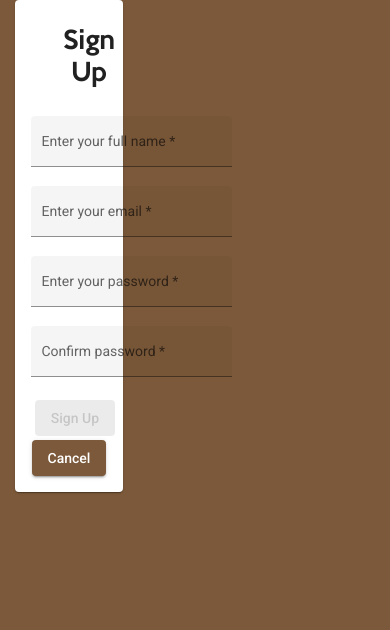
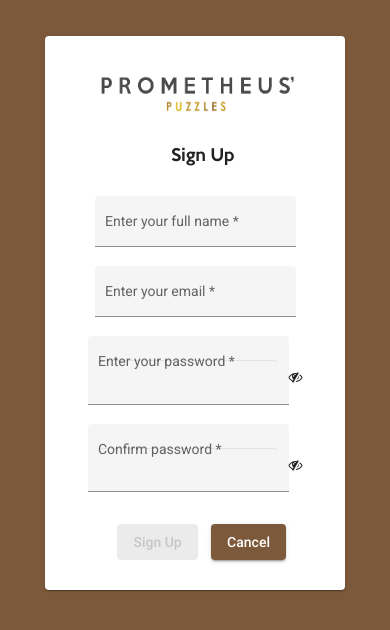
Before and after one commit to COS301-SE-2020/Puzzle-Generator, an Angular app: page /signup in a window 390 px wide. Shown: the top 630 px of the page. Built offline with nearby package versions, Linux system fonts and the light colour scheme; what angular-bootstrap-md, ngx-pagination would draw is missing.

Commit message:
responsive login/register/reset with eye icon for password

```diff
--- a/src/app/pages/login/login.component.css
+++ b/src/app/pages/login/login.component.css
@@ -8,11 +8,6 @@
     background-attachment: fixed;
     background-size: cover;
     background-position: center;
-}
-
-h1{
-    margin-top: 1rem;
-    font-family: keep-calm;
 }
 
 .btns{
@@ -29,7 +24,8 @@ h1{
 }
 
 .regForm{
-    width: 20%;
+    width: 100%;
+    max-width: 300px;
     text-align: center;
     margin-top: 10%;
 }
--- a/src/app/pages/login/login.component.html
+++ b/src/app/pages/login/login.component.html
@@ -1,5 +1,5 @@
 <div class="container">
-    <div class="flex-container" fxLayout="row" fxLayout.xs="column" fxLayoutAlign="center none">
+    <div class="flex-container" fxLayout="row" fxLayoutAlign="center none">
         <mat-card class="regForm"><img src="assets/images/label.png">
             <mat-card-header>
                 <h3>Login</h3>
@@ -22,9 +22,23 @@
 
                     <div>
                     <mat-form-field appearance="fill">
-                        <mat-label>Enter your password</mat-label>
-                        <input class="input" matInput required formControlName="password" type="password">
+                        <mat-label>Enter your password</mat-label><br>
+                        <input matInput required
+                  [type]="fieldTextType ? 'text' : 'password'"
+                  class="form-control input"
+                  formControlName="password"
+                />
                     </mat-form-field>
+
+                    <span><i
+                      class="fa"
+                      [ngClass]="{
+                        'fa-eye-slash': !fieldTextType,
+                        'fa-eye': fieldTextType
+                      }"
+                      (click)="toggleFieldTextType()"
+                    ></i></span>
+
                         <div>
                             <ng-container *ngFor="let error of error_messages.password">
                                 <mat-error class="error-message" *ngIf="loginForm.get('password').hasError(error.type) && (loginForm.get('password').dirty || loginForm.get('password').touched)">
--- a/src/app/pages/login/login.component.ts
+++ b/src/app/pages/login/login.component.ts
@@ -14,9 +14,16 @@ export class LoginComponent implements OnInit {
   loginForm: FormGroup;
   verifyUser: any;
   formError: string;
+  fieldTextType: boolean;
 
   constructor(private formBuilder: FormBuilder, private api: APIService, private router: Router) {}
   //method for logging in user and getting the token associated with the said user
+
+  toggleFieldTextType() {
+    this.fieldTextType = !this.fieldTextType;
+  }
+
+
   loginUser(currentUser: User){
     this.formError = '';
     if(currentUser !== null){
--- a/src/app/pages/profile/profile.component.css
+++ b/src/app/pages/profile/profile.component.css
@@ -17,7 +17,7 @@ h1{
 }
 
 .profileImageCard{
-  margin-left: 23%;
+  margin-left: 25%;
 }
 
 .abc{
@@ -61,3 +61,11 @@ h1{
     margin-bottom: 1vw;
     background-color: white;
   }
+
+  mat-card {
+    width: 100%;
+    max-width: 370px;
+    position: relative;
+    overflow: hidden;
+    height: 35rem;
+  }
--- a/src/app/pages/ratings/ratings.component.html
+++ b/src/app/pages/ratings/ratings.component.html
@@ -30,7 +30,7 @@
 </div>
 
 <div class="container-fluid" *ngIf="dataAvailable" >
-    <div class="flex-container" fxLayout="row wrap" fxLayout.xs="column" fxLayoutAlign="space-evenly center">
+    <div class="flex-container" fxLayout="row wrap" fxLayout.xs="row wrap" fxLayoutAlign="space-evenly center">
         <mat-card class="content"  *ngFor="let puzzle of this.datasource.filteredData | slice: startIndex:endIndex">
           <div class="content-overlay"></div>
           <!-- <mat-icon aria-hidden="false" class="infoIcon">info_outline</mat-icon> -->
--- a/src/app/pages/reset-password/reset-password.component.css
+++ b/src/app/pages/reset-password/reset-password.component.css
@@ -1,5 +1,7 @@
+@import url(https://fonts.googleapis.com/css?family=Raleway);
+
 .container{
-  background-color: #be8a5c;
+  background-color: #7C593A;
   height: 100%;
   width: 100%;
   background-repeat: no-repeat;
@@ -8,13 +10,15 @@
   background-position: center;
 }
 
-h1{
+h3{
     margin-top: 1rem;
     font-family: keep-calm;
+    margin-left: 30px;
 }
 
 .btns{
     background-color: #7C593A;
+    color: white;
 }
 
 #two{
@@ -26,9 +30,10 @@ h1{
 }
 
 .regForm{
-    margin-top: 150px;
-    width: 20%;
+    width: 100%;
+    max-width: 300px;
     text-align: center;
+    margin-top: 10%;
 }
 
 .regFormContent{
@@ -36,8 +41,7 @@ h1{
 }
 
 .cardTitle{
-    margin-left: 1rem;
-    margin-top: 1rem;
+    margin-left: 9.5rem;
 }
 
 #passError{
@@ -47,3 +51,8 @@ h1{
 #resetDone{
     color: #7C593A;
 }
+
+img{
+    width: 100%;
+    height: 80px;
+}
--- a/src/app/pages/reset-password/reset-password.component.html
+++ b/src/app/pages/reset-password/reset-password.component.html
@@ -1,8 +1,8 @@
 <div class="container">
-    <div class="flex-container" fxLayout="row" fxLayout.xs="column" fxLayoutAlign="center none">
-        <mat-card class="regForm">
+    <div class="flex-container" fxLayout="row" fxLayoutAlign="center none">
+      <mat-card class="regForm"><img src="assets/images/label.png">
           <mat-card-header>
-              <h1>Reset Password</h1>
+              <h3>Reset Password</h3>
           </mat-card-header>
             <mat-card-content class="regFormContent">
                 <form [formGroup]="resetPasswordForm" (ngSubmit)="resetPassword(resetPasswordForm.value)">
--- a/src/app/pages/reset-success/reset-success.component.css
+++ b/src/app/pages/reset-success/reset-success.component.css
@@ -1,16 +1,29 @@
 .container{
-    background-image: url('../../../assets/images/bg2.jpg');
-    height: 100%;
-    width: 100%;
+  background-color: #7C593A;
+  height: 100%;
+  width: 100%;
+  background-repeat: no-repeat;
+  background-attachment: fixed;
+  background-size: cover;
+  background-position: center;
+}
+
+h3{
+    margin-top: 1rem;
+    font-family: keep-calm;
+    margin-left: 25px;
 }
 
 .btns{
     background-color: #7C593A;
+    color: white;
 }
 
 .regForm{
-    width: 30%;
+    width: 100%;
+    max-width: 300px;
     text-align: center;
+    margin-top: 10%;
 }
 
 .regFormContent{
@@ -21,3 +34,8 @@
     margin-left: 1rem;
     margin-top: 1rem;
 }
+
+img{
+    width: 100%;
+    height: 80px;
+}
--- a/src/app/pages/reset-success/reset-success.component.html
+++ b/src/app/pages/reset-success/reset-success.component.html
@@ -1,9 +1,9 @@
 <div class="container">
-    <div class="flex-container" fxLayout="row" fxLayout.xs="column" fxLayoutAlign="center none">
-        <mat-card class="regForm">
-            <mat-card-header>
-                <mat-card-title class="cardTitle">Reset Password Successfully</mat-card-title>
-            </mat-card-header>
+    <div class="flex-container" fxLayout="row" fxLayoutAlign="center none">
+          <mat-card class="regForm"><img src="assets/images/label.png">
+              <mat-card-header>
+                  <h3>Reset Password</h3>
+              </mat-card-header>
             <mat-card-content class="regFormContent">
                     <p>Please login</p>
                     <a routerLink="/login" mat-raised-button class="btns" id="two">Login</a>
--- a/src/app/pages/signup/signup.component.css
+++ b/src/app/pages/signup/signup.component.css
@@ -26,8 +26,10 @@ h1{
 }
 
 .regForm{
-    width: 30%;
+    width: 100%;
+    max-width: 300px;
     text-align: center;
+    margin-top: 10%;
 }
 
 .regFormContent{
@@ -42,8 +44,13 @@ h1{
     color: red;
 }
 
+h3{
+    margin-top: 1rem;
+    font-family: keep-calm;
+    padding-left: 78px;
+}
 
 img{
     width: 100%;
-    height: 100%;
+    height: 80px;
 }
--- a/src/app/pages/signup/signup.component.html
+++ b/src/app/pages/signup/signup.component.html
@@ -1,9 +1,9 @@
 <div class="container">
-    <div class="flex-container" fxLayout="row" fxLayout.xs="column" fxLayoutAlign="center none">
-        <mat-card class="regForm">
-            <mat-card-header>
-                <h1>Sign Up</h1>
-            </mat-card-header>
+    <div class="flex-container" fxLayout="row" fxLayoutAlign="center none">
+      <mat-card class="regForm"><img src="assets/images/label.png">
+          <mat-card-header>
+              <h3>Sign Up</h3>
+          </mat-card-header>
             <mat-card-content class="regFormContent">
                 <form [formGroup]="signUpForm" (ngSubmit)="createNewUser(signUpForm.value)">
                     <div>
@@ -37,8 +37,20 @@
                     <div>
                     <mat-form-field appearance="fill">
                         <mat-label>Enter your password</mat-label>
-                        <input class="input" matInput required formControlName="password" type="password">
+                        <input matInput required
+                  [type]="fieldTextType ? 'text' : 'password'"
+                  class="form-control input"
+                  formControlName="password"
+                />
                     </mat-form-field>
+                    <span><i
+                      class="fa"
+                      [ngClass]="{
+                        'fa-eye-slash': !fieldTextType,
+                        'fa-eye': fieldTextType
+                      }"
+                      (click)="toggleFieldTextType()"
+                    ></i></span>
                         <div>
                             <ng-container *ngFor="let error of error_messages.password">
                                 <mat-error class="error-message" *ngIf="signUpForm.get('password').hasError(error.type) && (signUpForm.get('password').dirty || signUpForm.get('password').touched)">
@@ -50,8 +62,20 @@
                     <div>
                     <mat-form-field appearance="fill">
                         <mat-label>Confirm password</mat-label>
-                        <input class="input" matInput  required formControlName="confirmPassword" type="password">
+                        <input matInput required
+                  [type]="fieldTextType2 ? 'text' : 'password'"
+                  class="form-control input"
+                  formControlName="confirmPassword"
+                />
                     </mat-form-field>
+                    <span><i
+                      class="fa"
+                      [ngClass]="{
+                        'fa-eye-slash': !fieldTextType2,
+                        'fa-eye': fieldTextType2
+                      }"
+                      (click)="toggleFieldTextType2()"
+                    ></i></span>
                         <div>
                             <ng-container *ngFor="let error of error_messages.confirmPassword">
                                 <mat-error class="error-message" *ngIf="signUpForm.get('confirmPassword').hasError(error.type) && (signUpForm.get('confirmPassword').dirty || signUpForm.get('confirmPassword').touched)">
--- a/src/app/pages/signup/signup.component.ts
+++ b/src/app/pages/signup/signup.component.ts
@@ -13,11 +13,22 @@ export class SignupComponent implements OnInit {
   signUpForm: FormGroup;
   newUser: any;
   formError: string;
+  fieldTextType: boolean;
+  fieldTextType2: boolean;
 
   token: any;
   name: any;
 
   constructor(private formBuilder: FormBuilder, private api: APIService, private router: Router) {}
+
+
+  toggleFieldTextType() {
+    this.fieldTextType = !this.fieldTextType;
+  }
+
+  toggleFieldTextType2() {
+    this.fieldTextType2 = !this.fieldTextType2;
+  }
 
   //method for creating a new user. A new JSON object is created and sent to the node api
   createNewUser(createUser: any){
```
